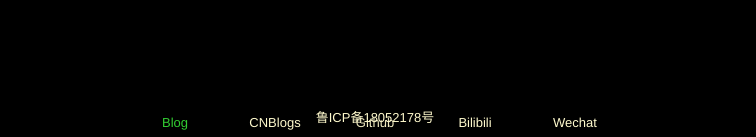
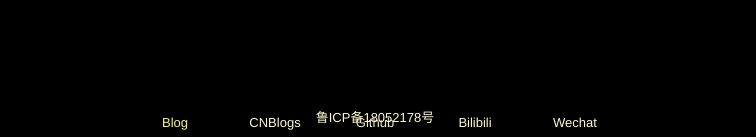
Before and after one commit to LeanLeeOne/memory, a Vue app: page / in a window 1280 px wide. In both pictures the pointer is over the link "Blog". Shown: the part 764-901 px from the top of the page, without its empty margins (265-1021 px from the left). Built offline with nearby package versions, Linux system fonts and the light colour scheme; a small style sheet from the web is missing.

Commit message:
改进悬浮颜色

```diff
--- a/src/components/Index.vue
+++ b/src/components/Index.vue
@@ -3,16 +3,17 @@
     <img id="logo" alt="Vue logo" src="../assets/moon.png">
     <h1 hidden>{{ msg }}</h1>
     <input placeholder="搜索框" hidden>
-    <ul title="高斯模糊、响应式布局">
+    <ul>
       <li>
-        <a href="http://blog.leanlee.top"
-           rel="noopener">
+        <a href="/blog/"
+           class="blog">
           <i class="iconfont icon-ningmeng"></i>
           <span>Blog</span>
         </a>
       </li>
       <li>
         <a href="https://www.cnblogs.com/lean-lee/"
+           class="cnblogs"
            target="_blank"
            rel="noopener">
           <i class="iconfont icon-cnblogs"></i>
@@ -21,6 +22,7 @@
       </li>
       <li>
         <a href="https://github.com/LeanLeeOne/"
+           class="github"
            target="_blank"
            rel="noopener">
           <i class="iconfont icon-github"></i>
@@ -29,6 +31,7 @@
       </li>
       <li>
         <a href="https://space.bilibili.com/13913026"
+           class="bilibili"
            target="_blank"
            rel="noopener">
           <i class="iconfont icon-bilibili"></i>
@@ -37,7 +40,7 @@
       </li>
       <li>
         <a href="/wechat/"
-           rel="noopener">
+           class="wechat">
           <i class="iconfont icon-weixin"></i>
           <span>Wechat</span>
         </a>
@@ -49,10 +52,10 @@
 
 <script>
 export default {
-    name: 'Index',
-    props: {
-        msg: String
-    }
+  name: 'Index',
+  props: {
+    msg: String
+  }
 }
 </script>
 
@@ -82,8 +85,7 @@ li i {
 li i:hover {
   transform: scale(1.2);
 }
-a,
-router-link {
+a {
   color: LemonChiffon;
   text-decoration: none;
   height: 100%;
@@ -99,9 +101,20 @@ router-link {
   transition: color .25s ease-out .1s;
   text-shadow: 2px 2px 4px #00000070;
 }
-a:hover,
-router-link:hover {
-  color: limegreen;
+a.blog:hover {
+  color: #f9f967;
+}
+a.cnblogs:hover {
+  color: #1296db;
+}
+a.github:hover {
+  color: #3e75c3;
+}
+a.bilibili:hover {
+  color: #1296db;
+}
+a.wechat:hover {
+  color: #09bb07;
 }
 .beian {
   width: 100%;
@@ -110,4 +123,7 @@ router-link:hover {
   bottom: 20px;
   left: 0;
 }
+.beian:hover {
+  color: limegreen;
+}
 </style>
```
